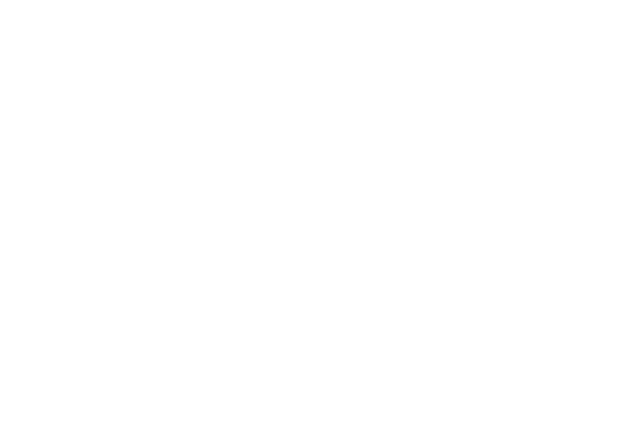
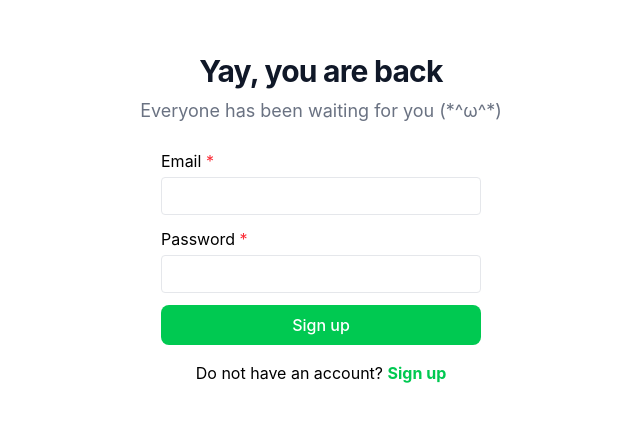
Before and after one commit to Torrex1/messenger_app, a Vue app in the folder frontend/: page /login in a window 1280 px wide. Before the commit this address had no page. Shown: the part 181-602 px from the top of the page, without its empty margins (319-959 px from the left). Built offline with nearby package versions, Linux system fonts and the light colour scheme.

Commit message:
feat(front): add login page and auth request to API

```diff
--- a/frontend/src/app/router/index.ts
+++ b/frontend/src/app/router/index.ts
@@ -1,5 +1,5 @@
 import { createRouter, createWebHistory } from "vue-router";
-import { RegistrationCard } from "../../pages/auth-registration";
+import { RegistrationCard, LoginCard } from "../../pages/auth-registration";
 
 const router = createRouter({
   history: createWebHistory(),
@@ -9,6 +9,11 @@
       name: "register",
       component: RegistrationCard
     },
+    {
+      path: "/login",
+      name: "login",
+      component: LoginCard
+    }
   ]
 })
 
--- /dev/null
+++ b/frontend/src/features/login/api/login.ts
@@ -0,0 +1,10 @@
+import { api } from "../../../shared/api/axios";
+
+export interface LoginData {
+  email: string;
+  password: string;
+}
+
+export async function login(data:LoginData) {
+  return api.post('auth/login', data)
+}
--- /dev/null
+++ b/frontend/src/features/login/index.ts
@@ -0,0 +1,3 @@
+import LoginForm from "./ui/LoginForm.vue";
+
+export { LoginForm }
--- /dev/null
+++ b/frontend/src/features/login/model/validation.ts
@@ -0,0 +1,6 @@
+import { z } from 'zod'
+
+export const loginSchema = z.object({
+  email: z.email('Enter a valid email'),
+  password: z.string().min(1, "This field is required")
+})
--- /dev/null
+++ b/frontend/src/features/login/ui/LoginForm.vue
@@ -0,0 +1,89 @@
+<script setup lang="ts">
+import { ref } from 'vue';
+import { isAxiosError } from 'axios';
+
+import { BaseInput } from '../../../shared/ui/input';
+import { BaseButton } from '../../../shared/ui/button';
+
+import { loginSchema } from '../model/validation';
+import { login } from '../api/login';
+
+const email = ref('');
+const password = ref('');
+const isLoading = ref(false);
+
+const errors = ref<{
+  email?: string;
+  password?: string,
+  errorText?: string;
+}>({})
+
+async function handleSubmit() {
+  errors.value = {};
+
+  const result = loginSchema.safeParse({
+    email: email.value,
+    password: password.value,
+  })
+
+  if (!result.success) {
+    const fieldErrors = result.error.flatten().fieldErrors;
+
+    errors.value = {
+      email: fieldErrors.email?.[0],
+      password: fieldErrors.password?.[0],
+    }
+    return;
+  }
+
+  try {
+    isLoading.value = true;
+
+    await login({
+      email: email.value,
+      password: password.value,
+    })
+
+    email.value = "";
+    password.value = "";
+  } catch(error) {
+    if (isAxiosError(error)) {
+      const message = error.response?.data.message;
+      if (error.response?.status === 400 && message) {
+        errors.value.errorText = message;
+      }
+    }
+  } finally {
+    isLoading.value = false;
+  }
+}
+</script>
+
+<template>
+  <div class="flex flex-col justify-center items-center h-screen">
+
+    <div class="text-center mb-2">
+      <h1 class="text-3xl font-bold text-gray-900 tracking-tight">
+        Yay, you are back
+      </h1>
+      <p class="text-lg text-gray-500 mt-2">
+        Everyone has been waiting for you (*^ω^*)
+      </p>
+    </div>
+
+    <form novalidate @submit.prevent="handleSubmit" class="flex flex-col gap-2 p-4">
+      <BaseInput label-text="Email" v-model="email" required label-type="email" :error="errors.email "/>
+      <BaseInput label-text="Password" v-model="password" required label-type="password" :error="errors.password"/>
+      <small v-if="errors.errorText" class="text-red-500 font-bold">{{ errors.errorText }}</small>
+
+      <BaseButton :disabled="isLoading" button-text="Sign up" />
+    </form>
+
+    <div>
+      <span>
+        Do not have an account?
+        <RouterLink to="/register" class="text-green-500 font-bold">Sign up</RouterLink>
+      </span>
+    </div>
+  </div>
+</template>
--- a/frontend/src/features/registration/ui/RegisterForm.vue
+++ b/frontend/src/features/registration/ui/RegisterForm.vue
@@ -1,6 +1,6 @@
 <script setup lang="ts">
 import { ref } from 'vue'
-import axios from 'axios'
+import { isAxiosError } from 'axios'
 
 import { BaseInput } from '../../../shared/ui/input';
 import { BaseButton } from '../../../shared/ui/button';
@@ -57,7 +57,7 @@
     password.value = "";
     confirmPassword.value = "";
   } catch (error) {
-    if (axios.isAxiosError(error)) {
+    if (isAxiosError(error)) {
       const message = error.response?.data.message;
 
       if (error.response?.status === 409 && message) {
@@ -89,5 +89,12 @@
       <BaseInput label-text="Confirm password" required label-type="password" v-model="confirmPassword" :error="errors.confirmPassword" />
       <BaseButton :disabled="isLoading" button-text="Register" />
     </form>
+
+    <div>
+      <span>
+        Already have an account?
+        <RouterLink to="/login" class="text-green-500 font-bold">Sign in</RouterLink>
+      </span>
+    </div>
   </div>
 </template>
--- a/frontend/src/pages/auth-registration/index.ts
+++ b/frontend/src/pages/auth-registration/index.ts
@@ -1,3 +1,4 @@
 import RegistrationCard from "./ui/RegistrationCard.vue";
+import LoginCard from "./ui/LoginCard.vue";
 
-export { RegistrationCard }
+export { RegistrationCard, LoginCard }
--- /dev/null
+++ b/frontend/src/pages/auth-registration/ui/LoginCard.vue
@@ -0,0 +1,7 @@
+<script setup>
+import { LoginForm } from '../../../features/login';
+</script>
+
+<template>
+  <LoginForm />
+</template>
```
